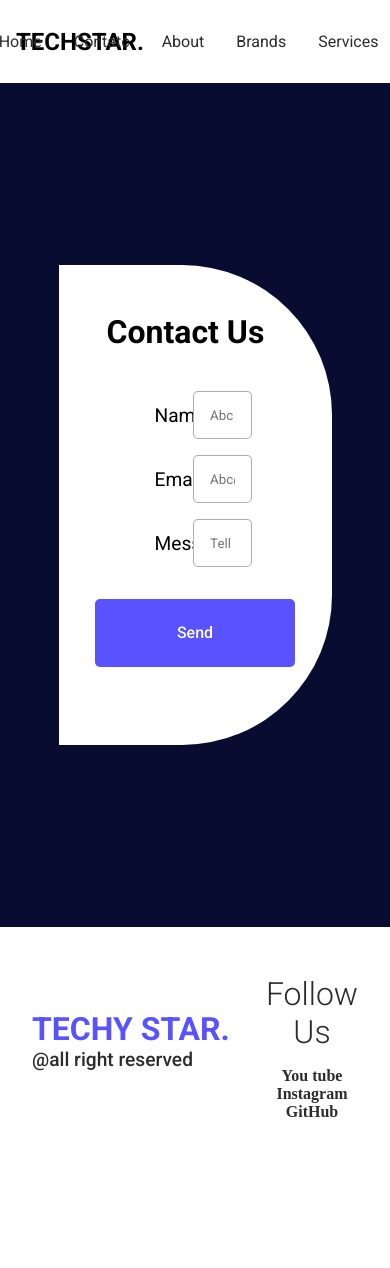
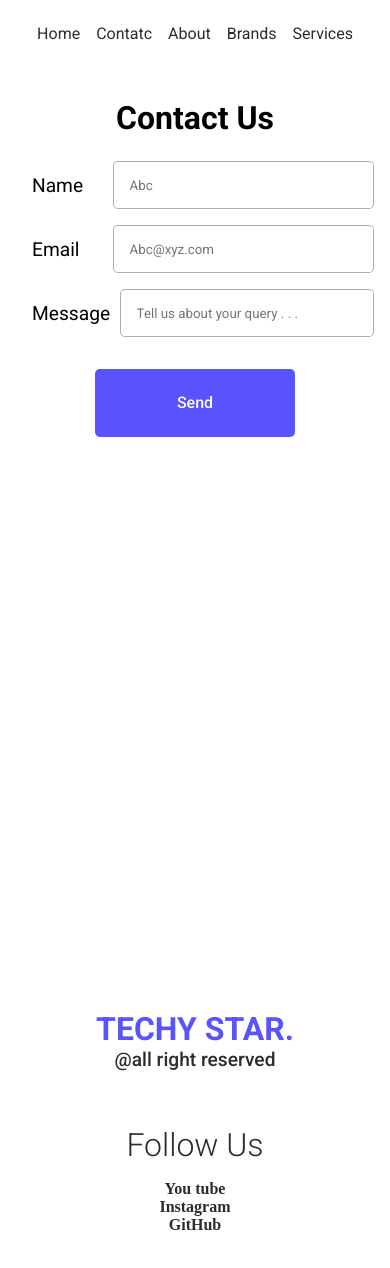
Before and after one commit to vinayakSagar/One, a React (Create React App) app: page /contact in a window 390 px wide. Shown: the top 1268 px of the page. Before the commit the page ends 1127 px from the top, so only its background shows below. Built offline with nearby package versions, Linux system fonts and the light colour scheme.

Commit message:
Projext one done

```diff
--- a/src/App.js
+++ b/src/App.js
@@ -1,15 +1,17 @@
 import { BrowserRouter as Router, Routes, Route } from "react-router-dom";
+
 import Header from "./components/Header";
 import Home from "./components/Home";
 import Footer from "./components/Footer";
 import Contact from "./components/Contact";
+import Services from "./components/Services";
 
 import "./styles/App.scss"
 import "./styles/header.scss"
 import "./styles/home.scss"
 import "./styles/footer.scss"
 import "./styles/contact.scss"
-import Services from "./components/Services";
+import "./styles/mediaquery.scss"
 
 function App() {
   return (
--- a/src/components/Services.jsx
+++ b/src/components/Services.jsx
@@ -8,7 +8,7 @@
 const Services = () => {
     return (
         <div className='servies'>
-            <Carousel infiniteLoop autoPlay showStatus={false} showArrows={false} interval={1000} showThumbs={false}>
+            <Carousel infiniteLoop autoPlay showStatus={false} showArrows={false} interval={10000} showThumbs={false}>
                 <div>
                     <img src={image1} alt="ITEM1" />
                     <p className='legend'>Full Stack</p>
--- /dev/null
+++ b/src/styles/mediaquery.scss
@@ -0,0 +1,95 @@
+@media screen and (max-width: 820px) {
+    .home3 {
+      height: 130vh;
+      > div {
+        height: 120vh;
+      }
+    }
+
+    .contact > main {
+      height: 100vh;
+      width: 100%;
+      border-radius: 0%;
+      h1 {
+        text-align: center;
+      }
+    }
+  }
+
+  @media screen and (max-width: 700px) {
+    nav {
+      > h1 {
+        display: none;
+      }
+      > main {
+        width: 100%;
+        justify-content: center;
+        a {
+          margin: 0.5rem;
+        }
+      }
+    }
+
+    .home > main {
+      align-items: center;
+      h1 {
+        font-size: 3rem;
+      }
+    }
+
+    .home2 {
+      height: 120vh;
+      flex-direction: column;
+      img {
+        width: 100%;
+      }
+      > div {
+        width: 100%;
+      }
+    }
+
+    .home3 {
+      height: 120vh;
+      > div {
+        text-align: center;
+        width: 100%;
+        border-radius: 0;
+        > p {
+          padding: 5rem 2rem;
+          font-size: 0.9rem;
+          line-height: 150%;
+        }
+      }
+    }
+
+    .home4 {
+      align-items: center;
+      > div {
+        border-radius: 0%;
+        width: 100%;
+        height: unset;
+      }
+    }
+
+    .contact > main {
+      padding: 1rem;
+      h1 {
+        margin: 1rem;
+      }
+      > form {
+        margin: 0%;
+        > div {
+          width: 100%;
+        }
+      }
+    }
+
+    footer {
+      height: 50vh;
+      grid-template-columns: 1fr;
+      padding: 5rem;
+      > div {
+        align-items: center;
+      }
+    }
+  }
```
